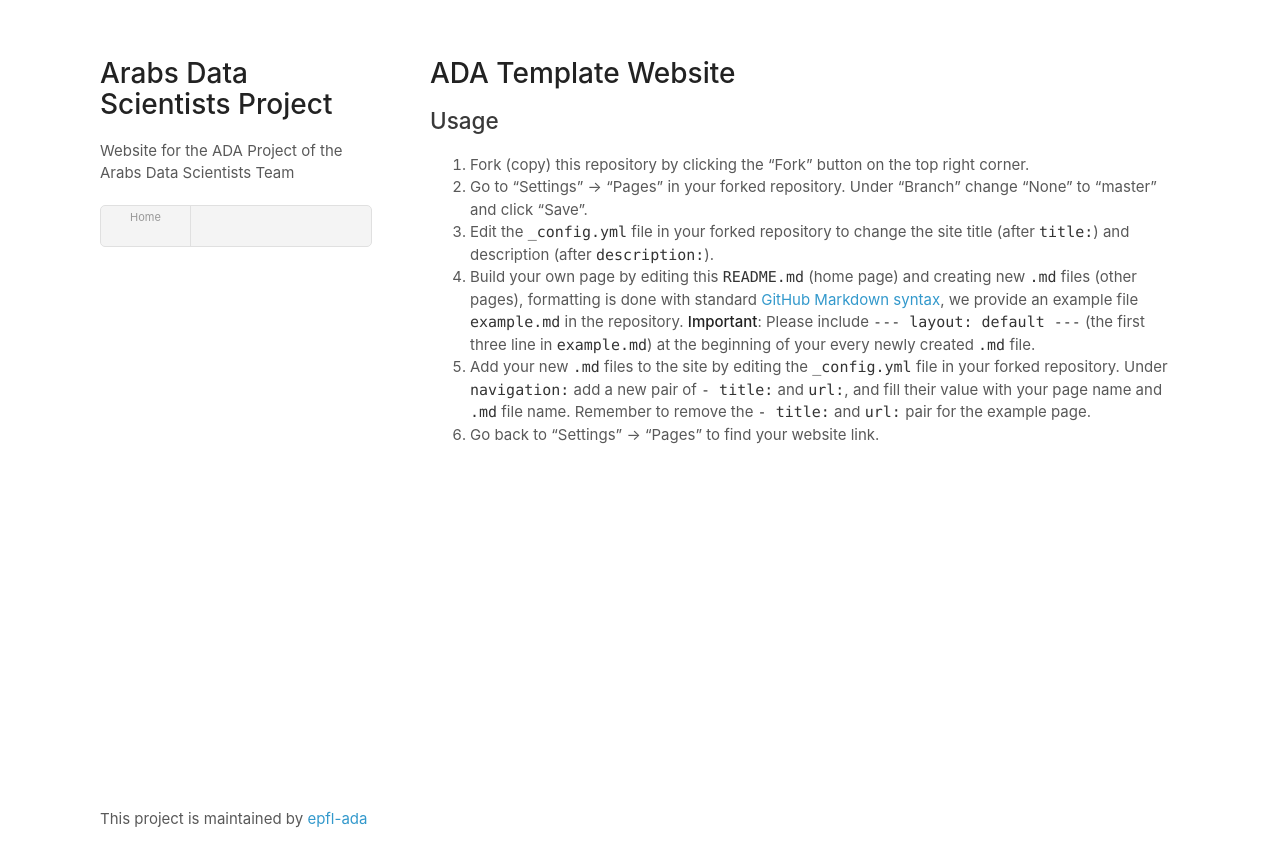
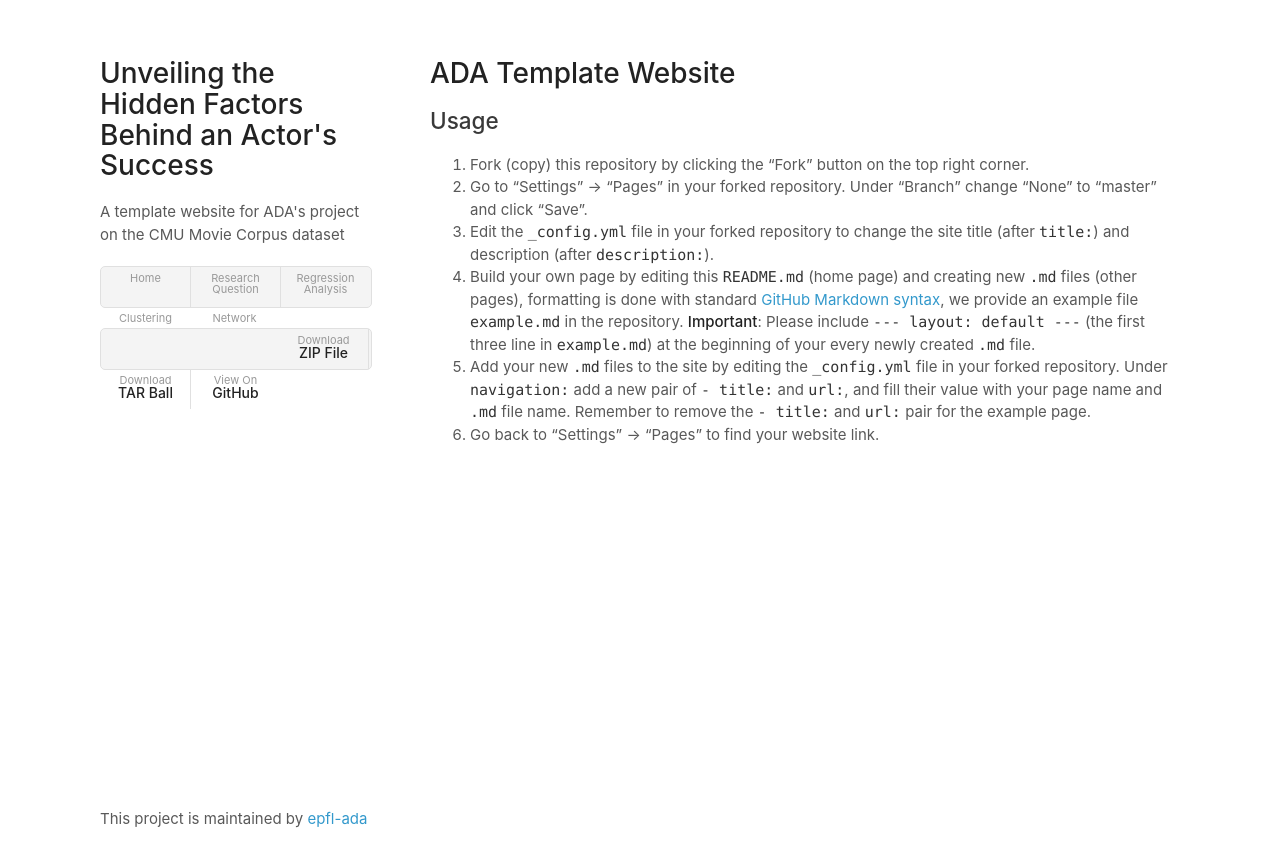
Before and after one commit to epfl-ada/ada-2024-project-arabsdatascientists2024, a Jekyll site: the page built from README.md, in a window 1280 px wide. Shown: the top 867 px of the page. Built offline with Jekyll 4.4.1, drawn with Linux system fonts in a browser that asks for light colours; our own code applies the rules of GitHub Pages for plain Markdown files.

Commit message:
Update _config.yml

```diff
--- a/_config.yml
+++ b/_config.yml
@@ -1,7 +1,16 @@
 theme: jekyll-theme-minimal
-title: Arabs Data Scientists Project
-description: Website for the ADA Project of the Arabs Data Scientists Team
-show_downloads: False
+title: Unveiling the Hidden Factors Behind an Actor's Success
+description: A template website for ADA's project on the CMU Movie Corpus dataset
+show_downloads: True
+
 navigation:
   - title: Home
     url: /
+  - title: Research Question
+    url: /research-question
+  - title: Regression Analysis
+    url: /regression-analysis
+  - title: Clustering
+    url: /clustering
+  - title: Network
+    url: /network
```
